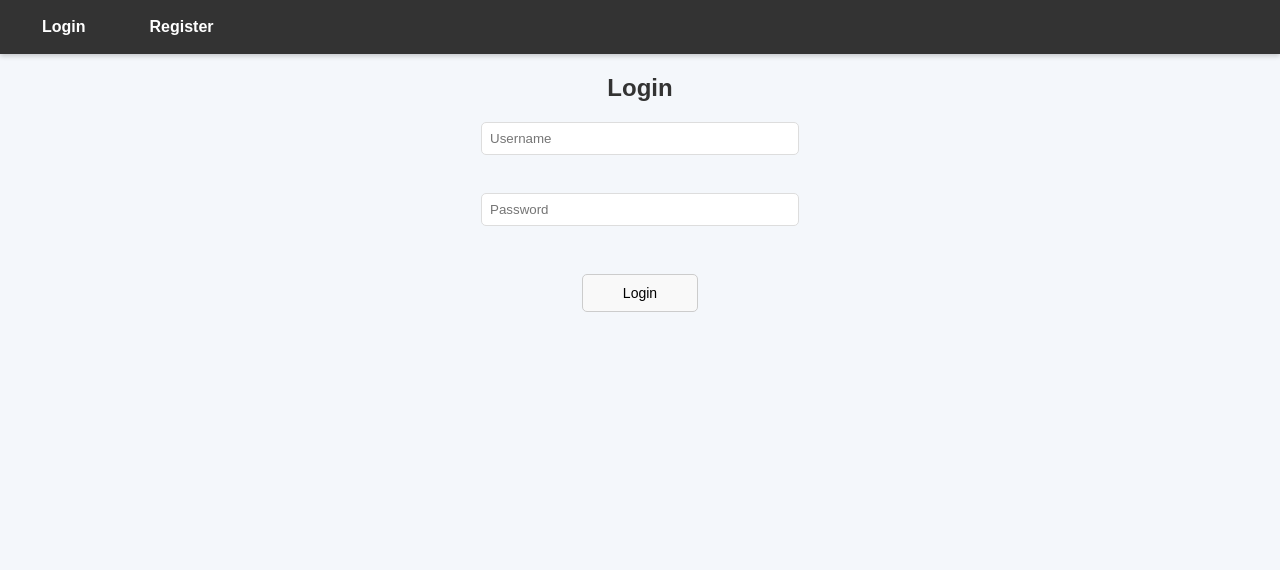
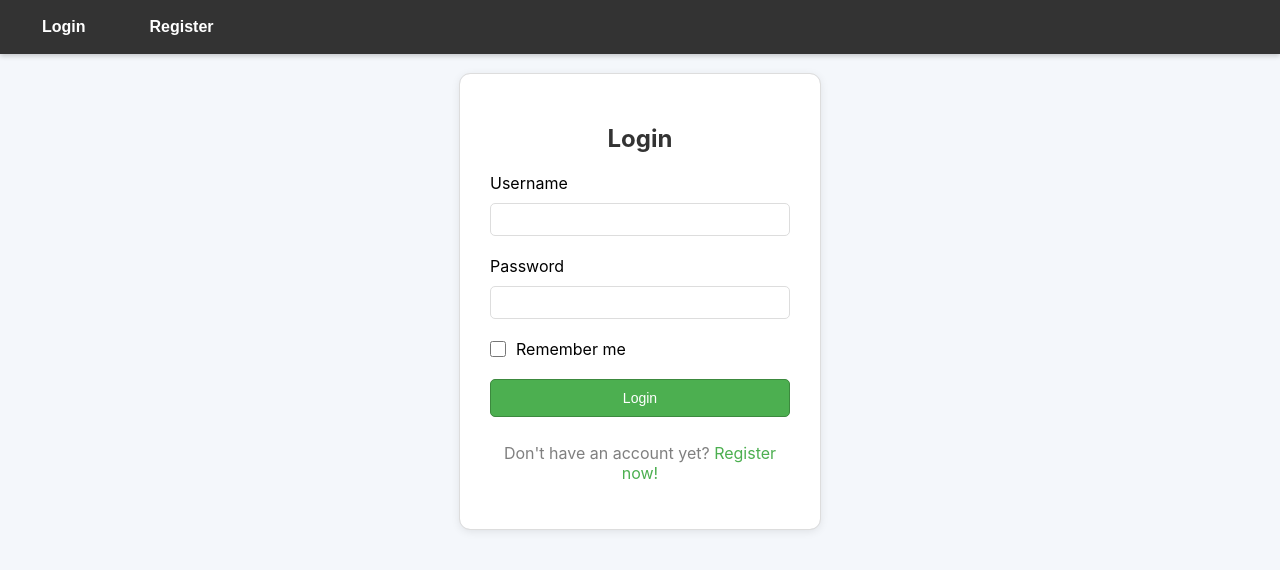
Before and after one commit to lzrwilliam/LearnEnglishWebsite, a React (Create React App) app in the folder frontend/: page /login in a window 1280 px wide. Shown: the top 570 px of the page. Built offline with nearby package versions, Linux system fonts and the light colour scheme.

Commit message:
remember me + ui

```diff
--- a/frontend/src/App.js
+++ b/frontend/src/App.js
@@ -16,18 +16,29 @@ export const AuthContext = createContext();
 
 function App() {
     const [user, setUser] = useState(() => {
-        const savedUser = localStorage.getItem("user");
+        var savedUser = sessionStorage.getItem("user");
+
+        if (savedUser == null)
+            savedUser = localStorage.getItem("user");
+
         return savedUser ? JSON.parse(savedUser) : null;
     });
 
-    const login = (userData) => {
+    const login = (userData, remember) => {
         setUser(userData);
-        localStorage.setItem("user", JSON.stringify(userData));
+
+        if (remember)
+            localStorage.setItem("user", JSON.stringify(userData));
+        else
+            sessionStorage.setItem("user", JSON.stringify(userData));
     };
 
     const logout = () => {
         setUser(null);
+
         localStorage.removeItem("user");
+        sessionStorage.removeItem("user");
+
         window.location.href = "/login";
     };
 
--- a/frontend/src/components/Login.js
+++ b/frontend/src/components/Login.js
@@ -2,11 +2,13 @@ import React, { useState, useContext } from "react";
 import api from "../api";
 import { AuthContext } from "../App";
 import "../styles/Login.css";
+import { Link } from "react-router-dom";
 
 function Login() {
     const [username, setUsername] = useState("");
     const [password, setPassword] = useState("");
     const [message, setMessage] = useState("");
+    const [remember, setRemember] = useState(false);
     const { login } = useContext(AuthContext);
 
     const handleLogin = async (e) => {
@@ -15,7 +17,7 @@ function Login() {
         try {
             const response = await api.post("/login", { username, password });
             if (response.data.status === "success") {
-                login(response.data.user);
+                login(response.data.user, remember);
                 window.location.href = "/";
             } else {
                 setMessage(response.data.message);
@@ -31,23 +33,28 @@ function Login() {
         <div className="login">
             <h2>Login</h2>
             <form onSubmit={handleLogin}>
+                <label>Username</label>
                 <input
                     type="text"
-                    placeholder="Username"
                     value={username}
                     onChange={(e) => setUsername(e.target.value)}
                 />
-                <br />
+                <label>Password</label>
                 <input
                     type="text"
-                    placeholder="Password"
                     value={password}
                     onChange={(e) => setPassword(e.target.value)}
                 />
-                <br />
-                <button type="submit">Login</button>
+                <br/>
+                <div className="rem-me">
+                    <input type="checkbox" checked={remember} onChange={(e) => setRemember(e.target.checked)}/>
+                    <label>Remember me</label>
+                </div>
+                <button type="submit" className="login-btn">Login</button>
+                <p className="less-visible">Don't have an account yet? <Link to="/register" className="link">Register now!</Link></p>
+                {/* <Link to="/register"><button>Register</button></Link> */}
             </form>
-            {message && <p>{message}</p>}
+            {message && <p className="error">{message}</p>}
         </div>
     );
 }
--- a/frontend/src/components/Register.js
+++ b/frontend/src/components/Register.js
@@ -2,6 +2,7 @@ import React, { useState, useContext } from "react";
 import api from "../api";
 import { AuthContext } from "../App";
 import "../styles/Login.css";
+import { Link } from "react-router-dom";
 
 function Register() {
     const [username, setUsername] = useState("");
@@ -40,51 +41,41 @@ function Register() {
         <div className="login">
             <h2>Register</h2>
             <form onSubmit={handleRegister}>
+                <label>Username</label>
                 <input
                     type="text"
-                    placeholder="Username"
                     value={username}
                     onChange={(e) => setUsername(e.target.value)}
                 />
-                <br />
+                <label>Email</label>
                 <input
                     type="email"
-                    placeholder="Email"
                     value={email}
                     onChange={(e) => setEmail(e.target.value)}
                 />
-                <br />
+                <label>Password</label>
                 <input
                     type="text"
-                    placeholder="Password"
                     value={password}
                     onChange={(e) => setPassword(e.target.value)}
                 />
-                <br />
-                <label>
-                    Select Role:
+                <label>Role</label>
                 <select value={role} onChange={(e) => setRole(e.target.value)}>
                     <option value="user">User</option>
                     <option value="admin">Admin</option>
                     <option value="reviewer">Reviewer</option>
                 </select>
-                </label>
-                <br />
-                <label>
-                    Select Difficulty:
-                    <select
-                        value={difficulty}
-                        onChange={(e) => setDifficulty(e.target.value)}
-                    >
+                <label>Difficulty</label>
+                <select value={difficulty} onChange={(e) => setDifficulty(e.target.value)}>
                     <option value="easy">Easy</option>
                     <option value="medium">Medium</option>
                     <option value="hard">Hard</option>
                 </select>
-                </label>
                 <br />
-                <button type="submit">Register</button>
+                <button type="submit" className="login-btn">Register</button>
+                <p className="less-visible">Already have an account? <Link to="/login" className="link">Log in</Link></p>
             </form>
-            {message && <p>{message}</p>}
+            {message && <p className="error">{message}</p>}
         </div>
     );
 }
--- a/frontend/src/components/Users.js
+++ b/frontend/src/components/Users.js
@@ -98,39 +98,26 @@ function Users() {
         </tr>
     </thead>
     <tbody>
-        {users.map((user) => (
-            <tr key={user.id}>
-                <td>{user.id}</td>
-                <td>{user.username}</td>
-                <td>{user.email}</td>
-                <td>{user.role}</td>
-                <td>{user.xp || 0}</td> {/* Display XP here */}
-                <td>{user.is_banned ? "Banat" : "Activ"}</td>
+        {users.map((u) => (
+            <tr key={u.id}>
+                <td>{u.id}</td>
+                <td>{u.username}</td>
+                <td>{u.email}</td>
+                <td>{u.role}</td>
+                <td>{u.xp || 0}</td> {/* Display XP here */}
+                <td>{u.is_banned ? "Banat" : "Activ"}</td>
                 <td>
-                    {user.is_banned ? (
-                        <button
-                            className="unban-btn"
-                            onClick={() => handleUnban(user.id)}
-                        >
-                            Unban
-                        </button>
-                    ) : (
-                        <button
-                            className="ban-btn"
-                            onClick={() => {
-                                setUserToBan(user.id);
-                                setBanReason("");
-                            }}
-                        >
-                            Ban
-                        </button>
+                    {u.id !== user.id && u.is_banned && (
+                        <button className="unban-btn" onClick={() => handleUnban(u.id)}>Unban</button>
                     )}
-                    <button
-                        className="kick-btn"
-                        onClick={() => handleKick(user.id)}
-                    >
-                        Kick
-                    </button>
+
+                    {u.id !== user.id && !u.is_banned && (
+                        <button className="ban-btn" onClick={() => {setUserToBan(u.id); setBanReason("");}}>Ban</button>
+                    )}
+
+                    {u.id !== user.id && (
+                        <button className="kick-btn" onClick={() => handleKick(u.id)}>Kick</button>
+                    )}
                 </td>
             </tr>
         ))}
--- a/frontend/src/styles/Admin.css
+++ b/frontend/src/styles/Admin.css
@@ -154,16 +154,18 @@ h2 {
 form label {
     display: block;
     margin-bottom: 10px;
-    font-weight: bold;
+    /* font-weight: bold; */
 }
 
 form input,
 form select {
     width: 100%;
+    box-sizing: border-box;
     padding: 8px;
+    border: 1px solid #ddd;
     margin-bottom: 20px;
-    border: 1px solid #ddd;
     border-radius: 5px;
+    background: #fff;
 }
 
 .save-button {
--- a/frontend/src/styles/Login.css
+++ b/frontend/src/styles/Login.css
@@ -1,13 +1,66 @@
 .login {
-    width: 300px
+    background: white;
+    outline: 1px solid #ddd;
+    box-shadow: 0 2px 10px rgba(0, 0, 0, 0.1);
+    /* display: flex;
+    flex-direction: column;
+    align-items: center; */
+    padding: 30px;
+    border-radius: 10px;
+    margin-top: 20px;
 }
 
 form {
-    display: flex;
+    /* display: flex;
     flex-direction: column;
     align-items: center;
+    justify-content: center; */
+    width: 300px;
 }
 
 form button {
     padding-inline: 40px;
+    width: 100%;
 }
+
+.login-btn {
+    background-color: #4CAF50;
+    color: white;
+    border: 1px solid #3c893e;
+}
+
+.login-btn:hover {
+    background-color: rgb(119, 204, 123);
+}
+
+.error {
+    color: rgb(242, 69, 69);
+}
+
+.rem-me {
+    display: flex;
+    flex-direction: row;
+    align-items: center;
+    margin-bottom: 10px;
+}
+
+.rem-me input {
+    width: 16px;
+    height: 16px;
+    margin: 0;
+}
+
+.rem-me label {
+    margin: 0;
+    margin-left: 10px;
+}
+
+.less-visible {
+    color:rgba(0, 0, 0, 0.5);
+    text-align: center;
+}
+
+.link {
+    color: #4CAF50;
+    text-decoration: none;
+}
--- a/frontend/src/styles/Questions.css
+++ b/frontend/src/styles/Questions.css
@@ -2,7 +2,7 @@
 
 /* General Styling */
 body {
-    font-family: 'Arial', sans-serif;
+    /* font-family: 'Arial', sans-serif; */
     margin: 0;
     padding: 0;
     background-color: #f4f7fb;
```
Lines whose indentation alone changed are shown as unchanged.
